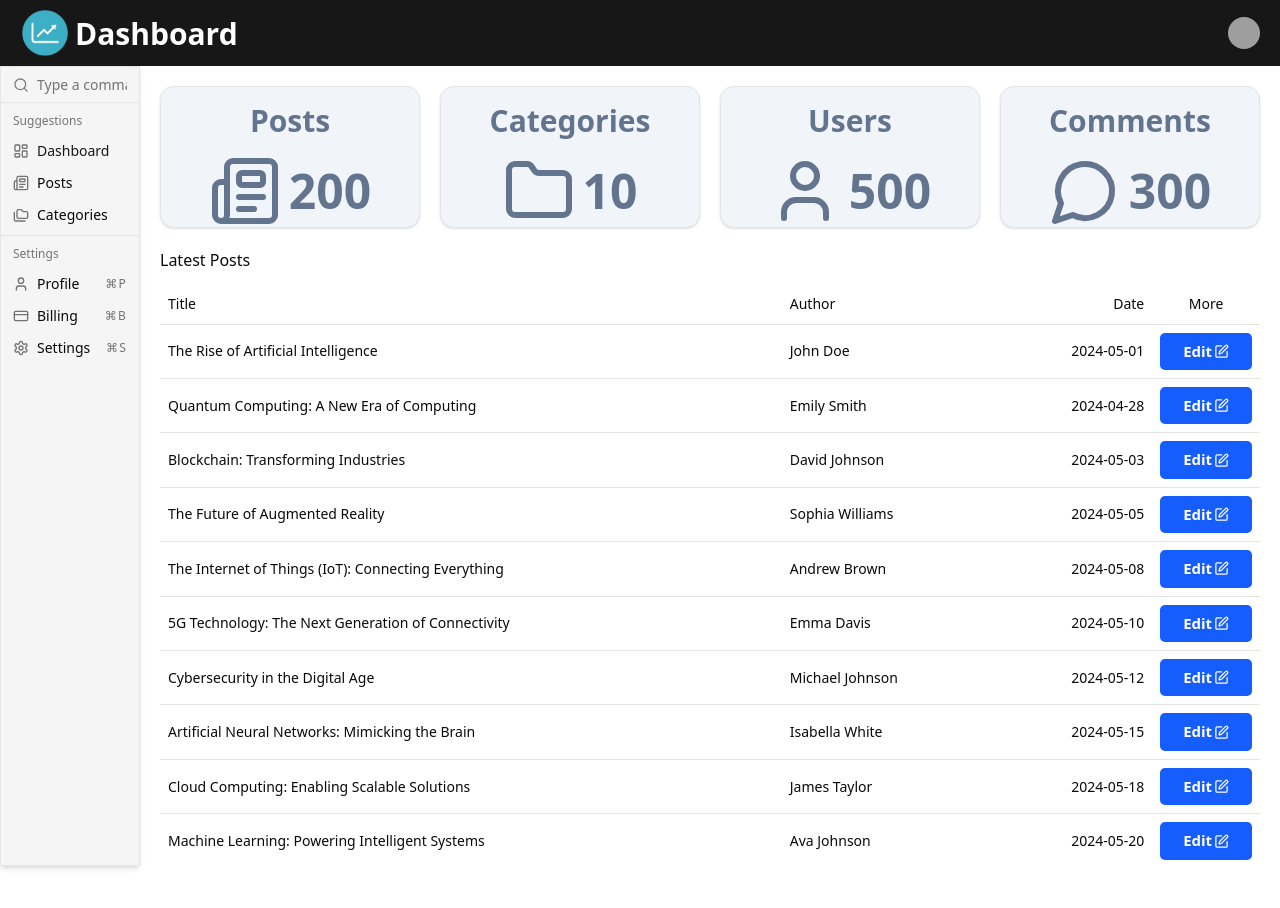
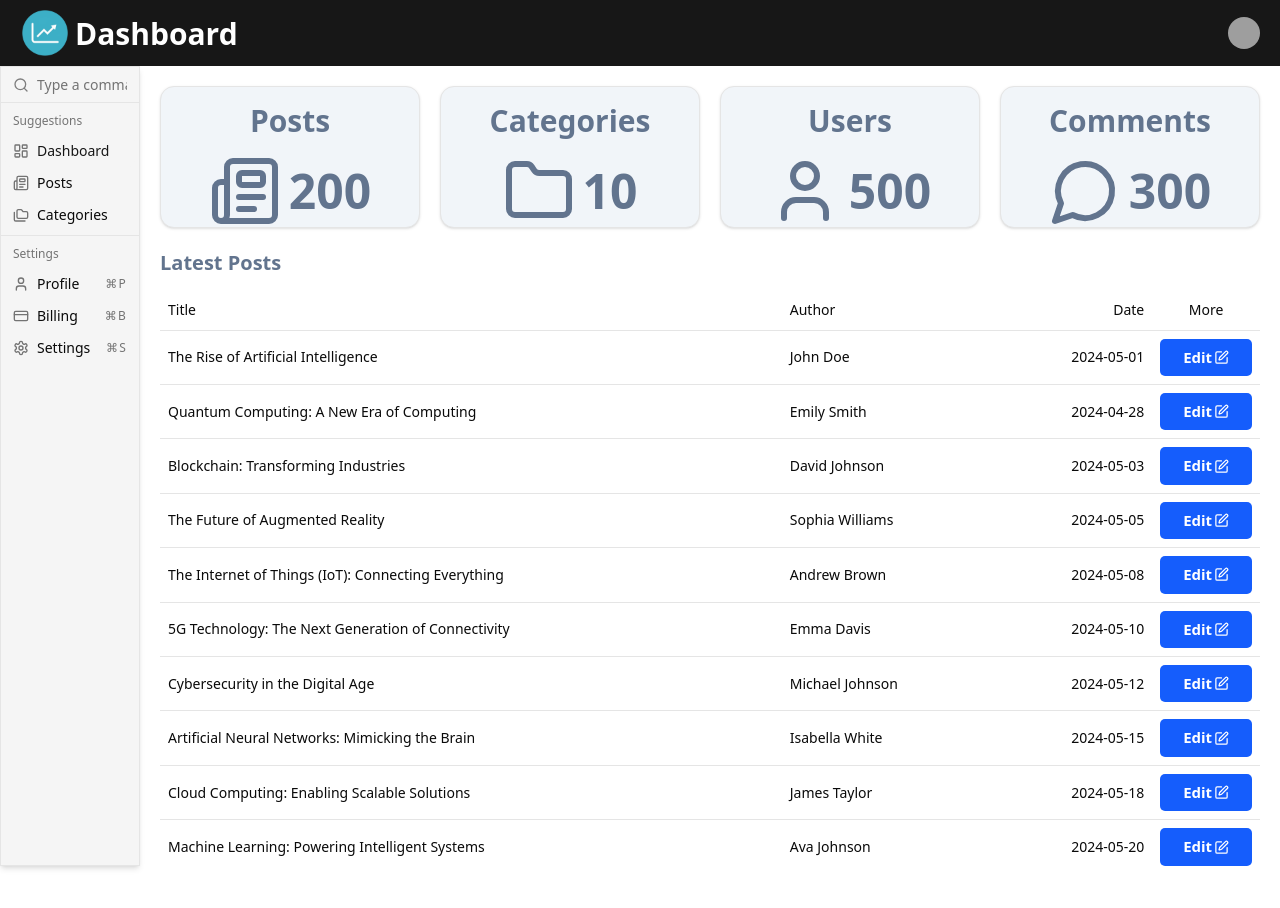
Before and after one commit to HumbleBoyy/Admin-Dashboard-NextJs, a Next.js app: page / in a window 1280 px wide. Built offline with nearby package versions, Linux system fonts and the light colour scheme; grey boxes are pictures that could not be loaded.

Commit message:
New Commit

```diff
--- a/components/posts/PostsTable.tsx
+++ b/components/posts/PostsTable.tsx
@@ -20,7 +20,7 @@
 const PostsTable = ({limit, title}: PostsTableType) => {
   return (
     <div className="flex flex-col gap-3">
-        <h2>{title}</h2>
+        <h2 className="text-[20px] font-bold text-slate-500">{title}</h2>
         <Table>
         <TableCaption>A list of recent posts.</TableCaption>
         <TableHeader>
```
